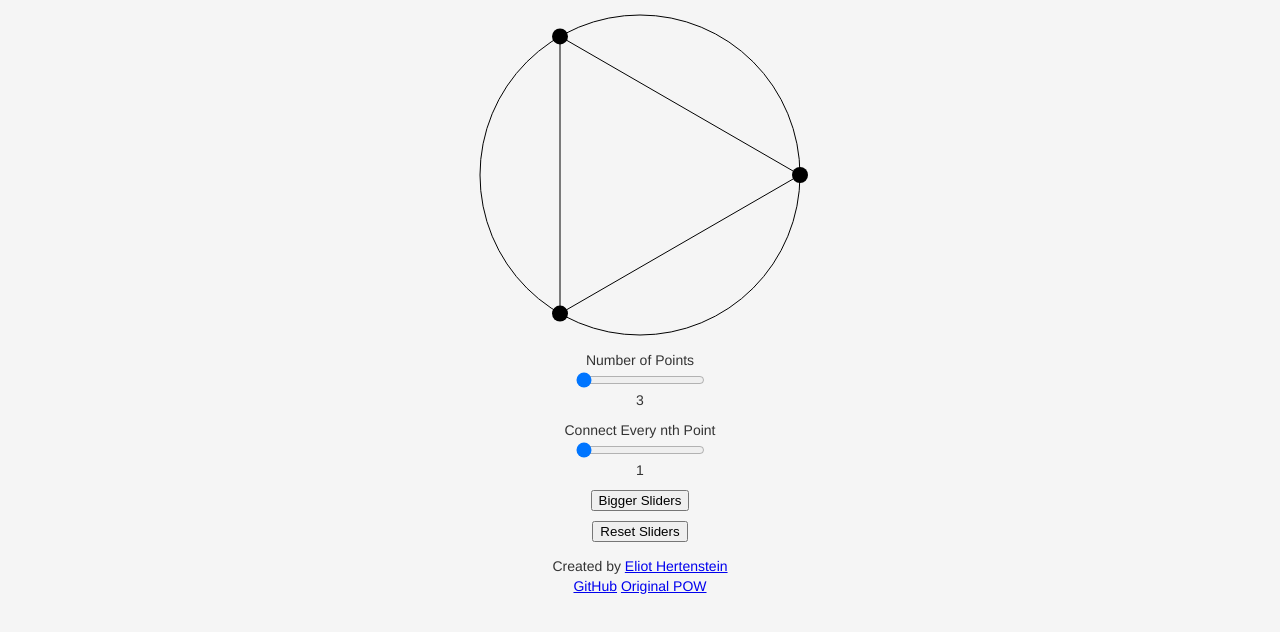
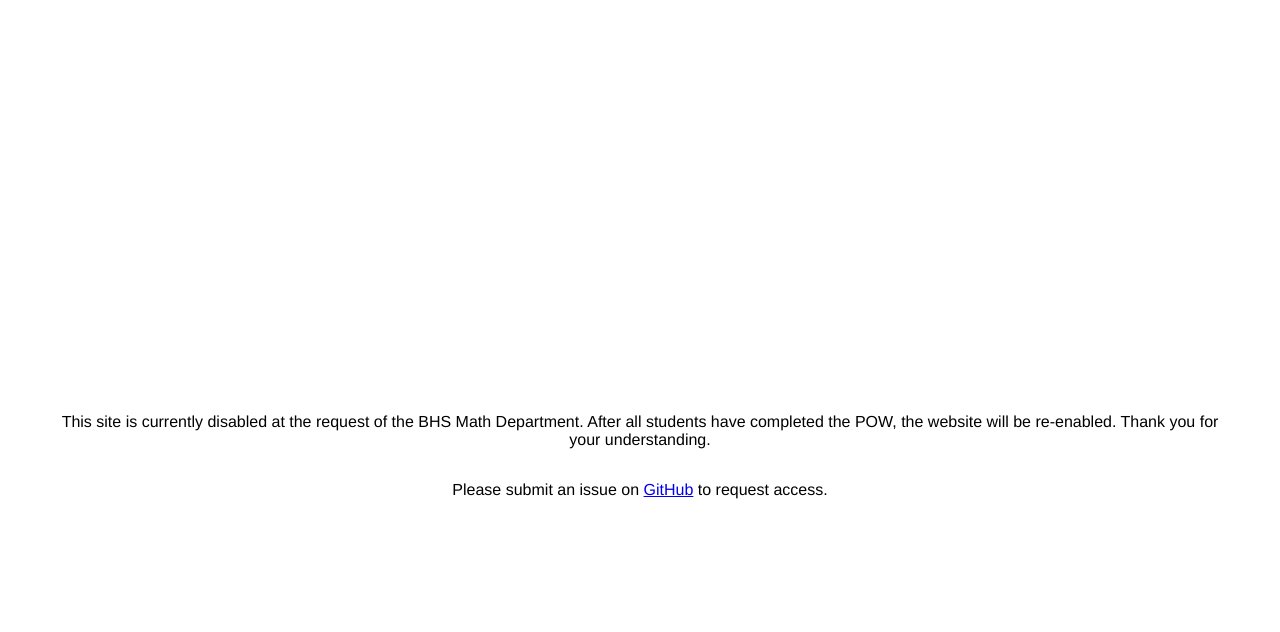
Before and after one commit to eIiot/stargons, a plain HTML site: page index.html in a window 1280 px wide. Drawn offline with Linux system fonts and the light colour scheme.

Commit message:
Disable for POW 2021

```diff
--- /dev/null
+++ b/disabled.css
@@ -0,0 +1,35 @@
+html, body {
+  height:100%;
+  font-family: "Helvetica Neue", Helvetica, Arial, sans-serif;
+}
+
+/* center container */
+container {
+  height: 100%;
+  display: flex;
+  align-items: center;
+  justify-content: center;
+  flex-wrap: wrap;
+  padding: 3rem;
+}
+
+#text-container {
+  display: flex;
+  flex-direction: column;
+  align-items: center;
+  justify-content: center;
+  width: 100%;
+  height: 100%;
+}
+
+#body {
+  width: 100%;
+  text-align: center;
+  padding: 1rem;
+}
+
+#contact {
+  text-align: center;
+  padding: 1rem;
+  width: 100%;
+}
--- a/index.html
+++ b/index.html
@@ -4,30 +4,20 @@
   <meta charset="UTF-8">
   <meta http-equiv="X-UA-Compatible" content="IE=edge">
   <meta name="viewport" content="width=device-width, initial-scale=1.0">
-  <title>Stargons</title>
-  <link rel="stylesheet" href="style.css">
+  <title>Document</title>
   <script async defer data-domain="eiiot.github.io" src="https://analytics.eliothertenstein.com/js/plausible.js"></script>
+  <link rel="stylesheet" href="disabled.css">
 </head>
 <body>
   <container>
-    <canvas id="myCanvas" width="350" height="350">Your browser does not support the HTML5 canvas tag.</canvas>
-    <div>Number of Points</div>
-    <input type="range" min="3" max="25" value="3" class="slider" id="points">
-    <label id="points-label">3</label>
-    <!-- Spacer Div -->
-    <div class="spacer"></div>
-    <div>Connect Every nth Point</div>
-    <input type="range" min="1" max="25" value="1" class="slider" id="nth">
-    <label id="nth-label">1</label>
-    <div class="spacer"></div>
-    <button id="bigger">Bigger Sliders</button>
-    <div class="spacer"></div>
-    <button onclick="window.location = window.location">Reset Sliders</button>
+    <div id="text-container">
+      <div id="body">
+        This site is currently disabled at the request of the BHS Math Department. After all students have completed the POW, the website will be re-enabled. Thank you for your understanding.
+      </div>
+      <div id="contact">
+        Please submit an issue on <a href="https://github.com/eIiot/stargons">GitHub</a> to request access.
+      </div>
+    </div>
   </container>
-
-  <footer>
-    <p>Created by <a href="https://eliothertenstein.com">Eliot Hertenstein</a><br><a href="https://github.com/eIiot/stargons">GitHub</a> <a href="./POW">Original POW</a></p>
-  </footer>
 </body>
-<script src="index.js"></script>
 </html>
```
Also changed, not shown: 1 other file.
